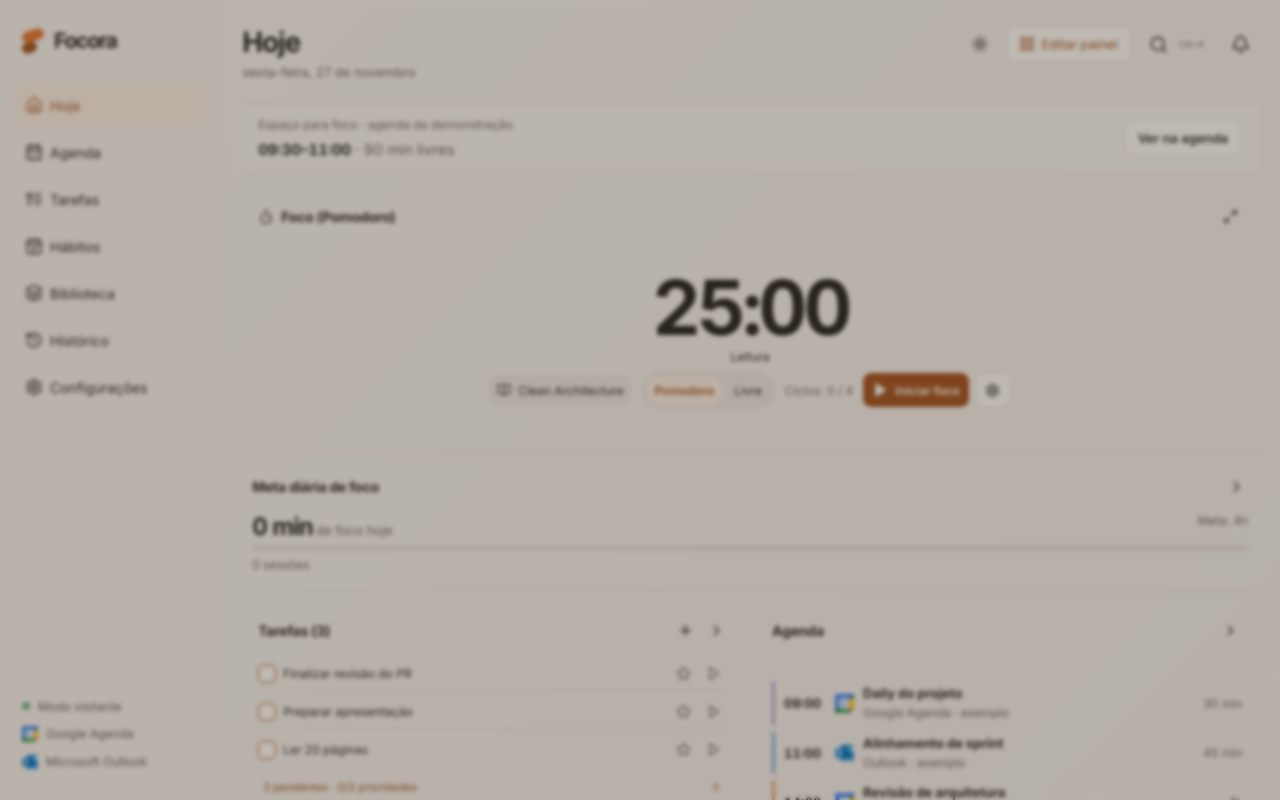
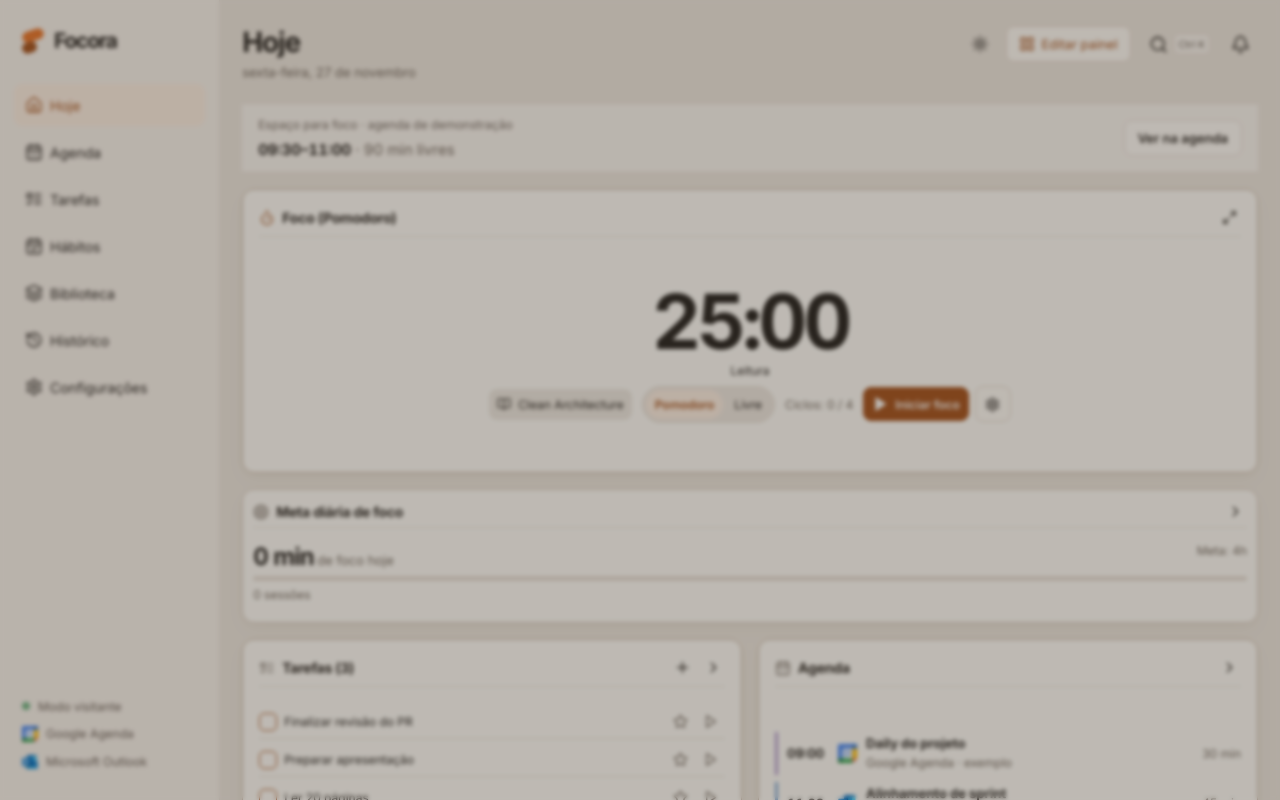
Before and after one commit to salesrocketdev/focus-workspace, a React (Vite) app in the folder prototypes/ui/: page / in a window 1280 px wide. Shown: the top 800 px of the page. Built offline with nearby package versions, Linux system fonts and the light colour scheme.

Commit message:
style(dashboard): restore distinct widget surfaces, spacing and readable headers

```diff
--- a/prototypes/ui/src/first-use.css
+++ b/prototypes/ui/src/first-use.css
@@ -12,10 +12,62 @@
 .home-focus-window strong{font-size:15px;font-variant-numeric:tabular-nums;line-height:1.4}
 .home-focus-window strong span{font-weight:400;color:var(--ui-muted)}
 .home-focus-window .ui-button{flex-shrink:0}
-.workspace[data-route=today] .widget>.card{background:transparent;box-shadow:none;border:0;border-radius:0;border-bottom:1px solid var(--ui-line)}
-.workspace[data-route=today] .widget:not([data-widget=focus]) .card-head>span>svg{display:none}
-.workspace[data-route=today] .widget .card-head{color:var(--ui-ink)}
-.workspace[data-route=today] .widget[data-widget=focus].large>.card{border-bottom:1px solid var(--ui-line)}
+/* Separate the workspace canvas from widget surfaces; never change saved spans. */
+:root{
+ --dashboard-canvas:#eee8e1;
+ --dashboard-card:#fffdfa;
+ --dashboard-edge:#d6c9bd;
+ --dashboard-edge-strong:#c8b6a5;
+ --dashboard-divider:#ebe3da;
+ --dashboard-shadow:0 2px 6px #5b40210a,0 8px 22px #5b402107;
+}
+:root[data-theme=dark]{
+ --dashboard-canvas:#25211e;
+ --dashboard-card:#38322e;
+ --dashboard-edge:#65594f;
+ --dashboard-edge-strong:#827064;
+ --dashboard-divider:#51463e;
+ --dashboard-shadow:0 2px 6px #0003,0 8px 22px #0002;
+}
+:root .app:has(.workspace[data-route=today]){background:var(--dashboard-canvas)}
+.workspace[data-route=today] .widget-grid{gap:16px;align-items:stretch}
+.workspace[data-route=today] .widget>.card{
+ background:var(--dashboard-card);border:1px solid var(--dashboard-edge);
+ border-radius:12px;box-shadow:var(--dashboard-shadow);min-width:0;
+}
+.workspace[data-route=today] .widget:is([data-widget=focus],[data-widget=tasks],[data-widget=agenda])>.card{border-color:var(--dashboard-edge-strong)}
+.workspace[data-route=today] .widget .card-head{
+ color:var(--ui-ink);font-weight:650;flex-shrink:0;min-width:0;
+ padding-bottom:6px;border-bottom:1px solid var(--dashboard-divider);
+}
+.workspace[data-route=today] .widget .card-head>span{min-width:0;gap:7px}
+.workspace[data-route=today] .widget .card-head>span>svg{display:block;color:var(--ui-muted);width:16px;height:16px}
+.workspace[data-route=today] .widget[data-widget=focus] .card-head>span>svg{color:var(--field-focus)}
+.workspace[data-route=today] .widget .card-title{min-width:0;overflow-wrap:anywhere;line-height:1.3}
+.workspace[data-route=today] .widget>.card:focus-within{border-color:var(--field-focus)}
+@media(hover:hover){.workspace[data-route=today] .widget>.card:hover:not(:focus-within){border-color:var(--dashboard-edge-strong)}}
+@media(min-width:1151px){.workspace[data-route=today] .widget-grid.coordinate-grid{--grid-gap:16px;gap:var(--grid-gap)}}
+@media(max-width:759px){
+ .workspace[data-route=today] .widget-grid{gap:14px}
+ .workspace[data-route=today] .widget>.card{padding:14px;gap:10px}
+ .workspace[data-route=today] .widget.small>.card{padding:10px;gap:7px}
+ .workspace[data-route=today] .widget .card-head{padding-bottom:4px}
+}
+@container(max-height:185px){
+ .workspace[data-route=today] .widget .card-head{padding-bottom:3px}
+}
+@container(max-width:220px){
+ .workspace[data-route=today] .widget .card-head>span>svg{width:14px;height:14px}
+ .workspace[data-route=today] .widget .card-head>span{gap:4px}
+}
+/* Editor previews share the same surface tokens; existing selected states and
+   grid dimensions are deliberately preserved. */
+.workspace.editing .widget>.card{background:var(--dashboard-card);border-color:var(--dashboard-edge)}
+.workspace.editing .widget.is-selected>.card{border-color:var(--field-focus)}
+@media(forced-colors:active){
+ .workspace[data-route=today] .widget>.card,.workspace.editing .widget>.card{border:1px solid CanvasText;box-shadow:none}
+ .workspace[data-route=today] .widget>.card:focus-within{border-color:Highlight}
+}
 .workspace[data-route=today] .widget[data-widget=focus].large .focus-widget{display:flex;flex-direction:column;justify-content:center;align-items:center;gap:12px;padding:0;min-width:0}
 :root[data-ring=classic] .workspace[data-route=today] .widget[data-widget=focus].large .timer-ring{width:100%;height:auto;aspect-ratio:auto;min-height:0;display:grid;place-items:center}
 :root[data-ring=classic] .workspace[data-route=today] .widget[data-widget=focus].large .timer-ring>svg{display:none}
```
